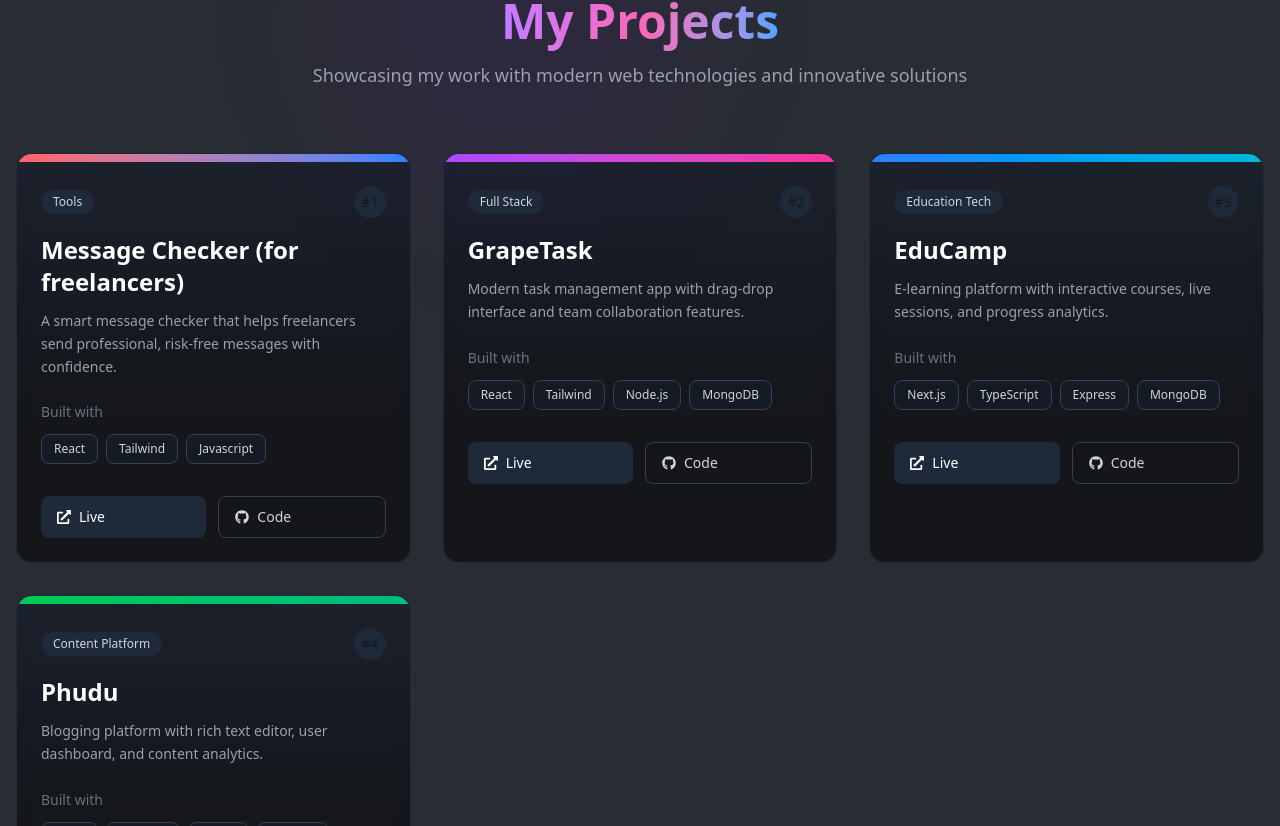
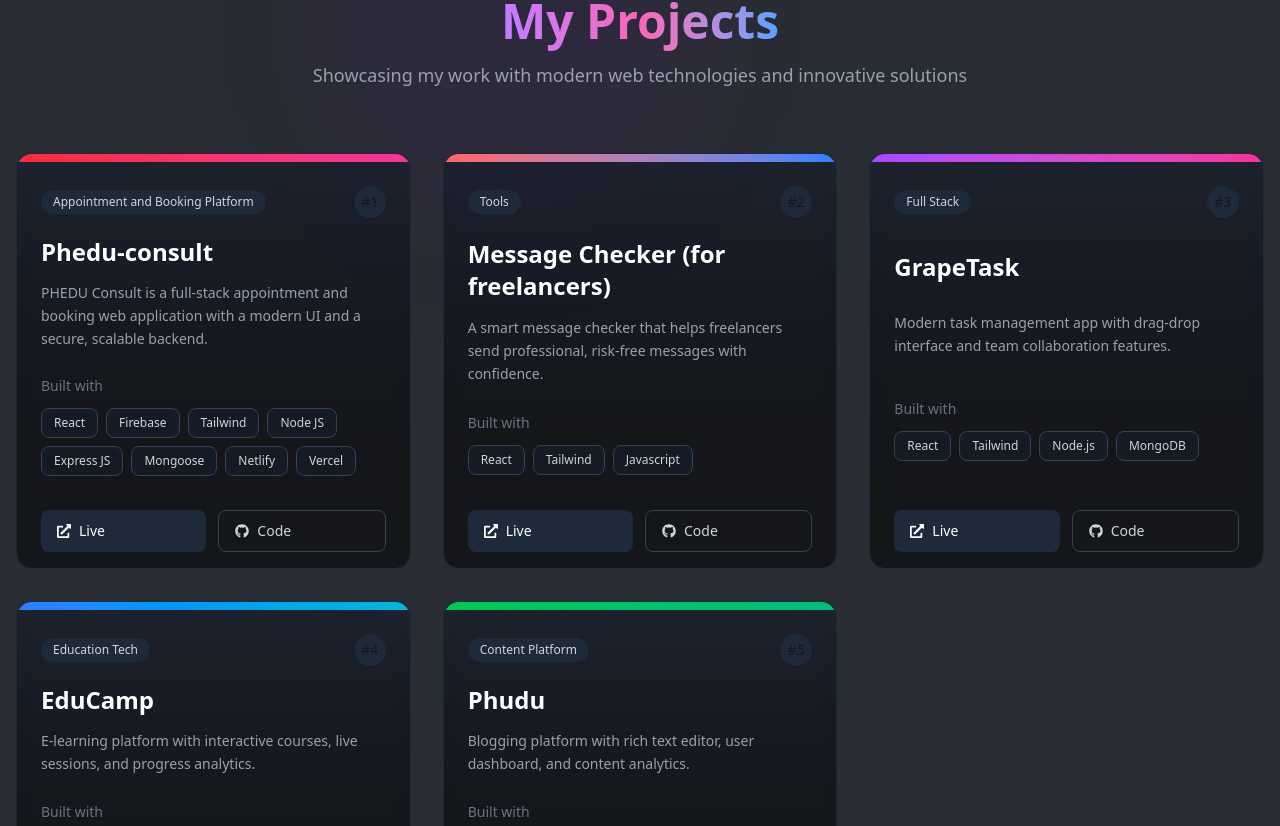
Before and after one commit to miazi2003/my-portfolio, a React (Vite) app: page / in a window 1280 px wide. Shown: the part 3314-4140 px from the top of the page. Built offline with nearby package versions, Linux system fonts and the light colour scheme.

Commit message:
Phedu-consult (new project added)

```diff
--- a/src/component/projects/Project.jsx
+++ b/src/component/projects/Project.jsx
@@ -4,6 +4,15 @@ import { FaExternalLinkAlt, FaGithub, FaArrowRight } from "react-icons/fa";
 
 const Project = () => {
   const projects = [
+     {
+      name: "Phedu-consult",
+      description: "PHEDU Consult is a full-stack appointment and booking web application with a modern UI and a secure, scalable backend.",
+      liveLink: "https://phedu-consult.netlify.app/",
+      githubLink: "https://github.com/miazi2003/Phedu-Consult",
+      tech: ["React", "Firebase", "Tailwind" ,  "Node JS" , "Express JS" , "Mongoose" , "Netlify" , "Vercel"],
+      category: "Appointment and Booking Platform",
+      accentColor: "from-red-500 to-pink-500",
+    },
      {
       name: "Message Checker (for freelancers)",
       description: "A smart message checker that helps freelancers send professional, risk-free messages with confidence.",
@@ -41,6 +50,7 @@ const Project = () => {
       accentColor: "from-green-500 to-emerald-500",
     },
 
+
   ];
 
   const containerVariants = {
@@ -71,7 +81,7 @@ const Project = () => {
       }
     },
     hover: {
-      y: -15,
+      y: -6,
       scale: 1.02,
       transition: {
         type: "spring",
@@ -144,7 +154,7 @@ const Project = () => {
                 {/* Card Header with Gradient */}
                 <div className={`h-2 bg-gradient-to-r ${project.accentColor}`} />
 
-                <div className="p-6">
+                <div className="p-6 flex flex-col justify-between h-full">
                   {/* Category Badge */}
                   <div className="flex items-center justify-between mb-4">
                     <span className="px-3 py-1 text-xs font-medium bg-gray-800 text-gray-300 rounded-full">
```
